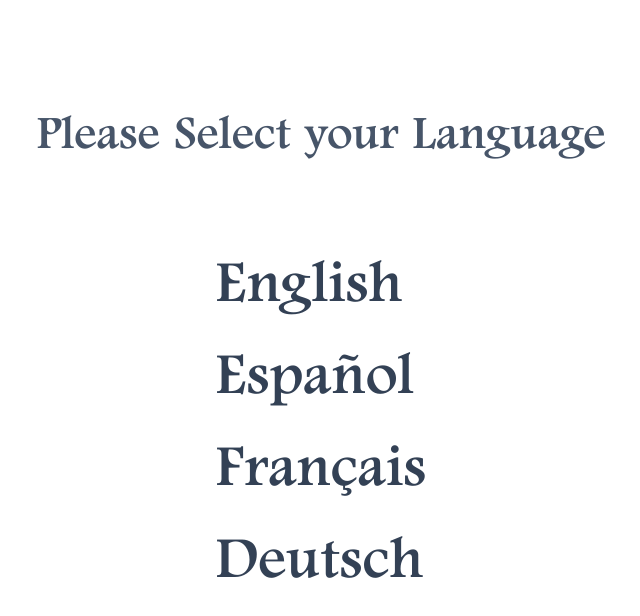
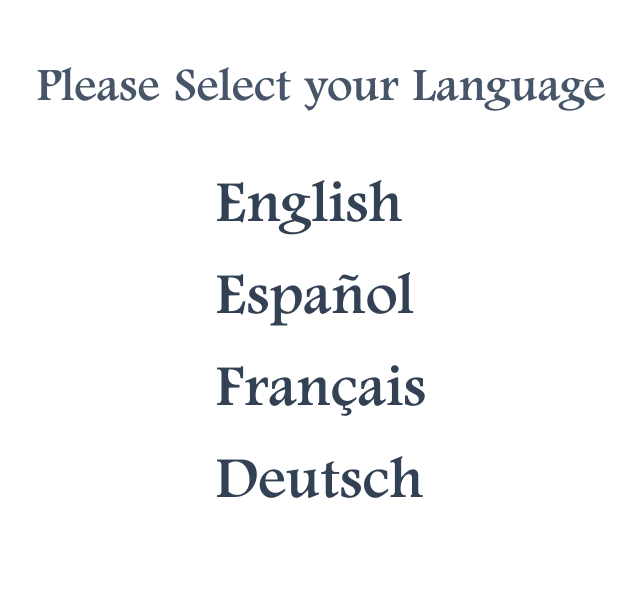
Before and after one commit to saisashreek5thdt/shiv-khera-reading-book, a Next.js app: page /lang in a window 1280 px wide. Shown: the top 616 px of the page, without its empty margins (319-959 px from the left). Built offline with nearby package versions, Linux system fonts and the light colour scheme.

Commit message:
Layout Updated

```diff
--- a/app/lang/page.jsx
+++ b/app/lang/page.jsx
@@ -28,10 +28,10 @@
   return (
     <>
       <div className="flex flex-col items-center justify-center homeText">
-        <h1 className="mt-28 text-5xl font-medium text-slate-600">
+        <h1 className="mt-16 text-5xl font-medium text-slate-600">
           Please Select your Language
         </h1>
-        <div className="mt-24 flex flex-col gap-8 homeTextBold">
+        <div className="mt-16 flex flex-col gap-8 homeTextBold">
           {/* English Language 01 */}
           <h1
             className="text-6xl font-medium text-slate-700 cursor-pointer"
```
